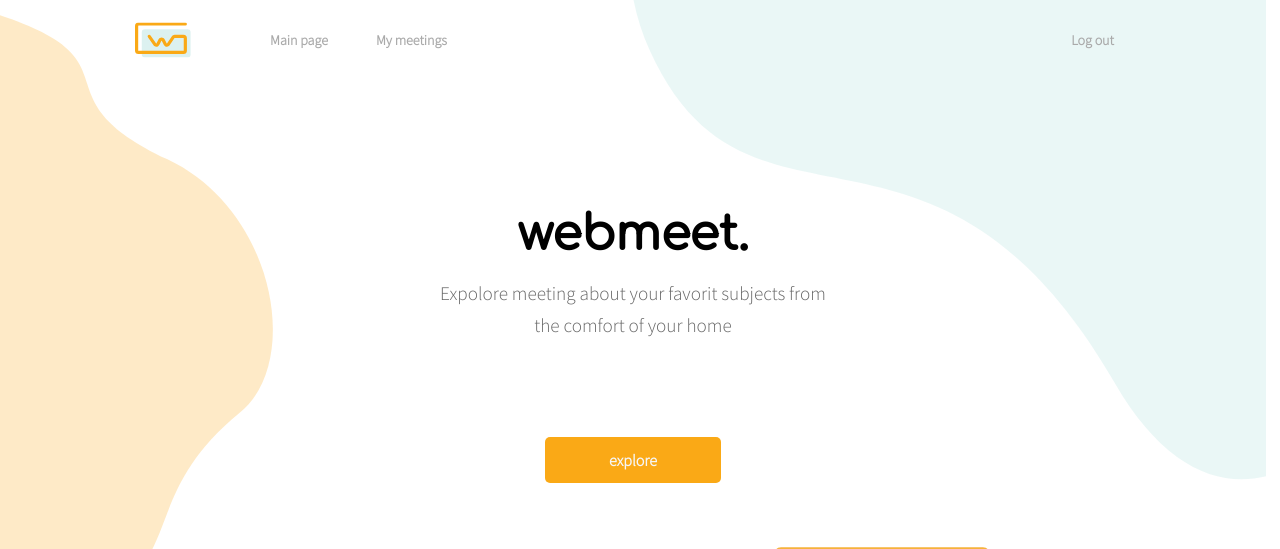
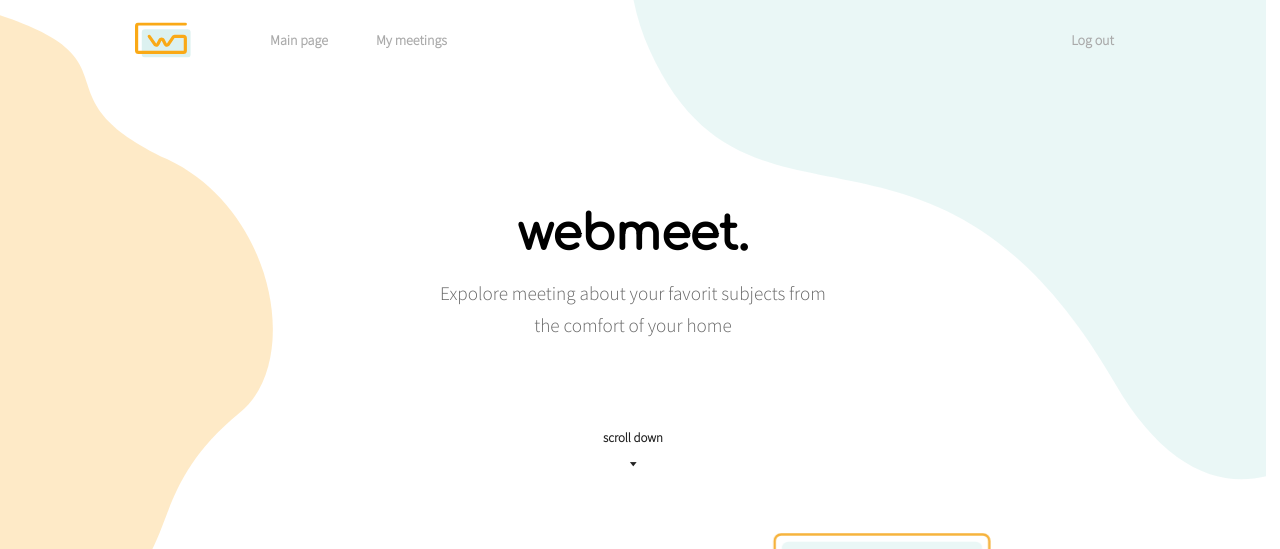
Before and after one commit to jensengbg-ali-suliman/webmeet, a Vue app: page /home/1 in a window 1280 px wide. Shown: the top 549 px of the page. Built offline with nearby package versions, Linux system fonts and the light colour scheme; no server answers.

Commit message:
Update Home.vue

```diff
--- a/src/views/Home.vue
+++ b/src/views/Home.vue
@@ -9,7 +9,11 @@
         Expolore meeting about your favorit subjects from the comfort of your
         home
       </p>
-      <button class="cta">explore</button>
+      <p class="exp">
+        scroll down
+        <br />
+        <span>&#x1F893;</span>
+      </p>
     </div>
     <img src="../assets/laptop.svg" alt class="bottom-img" />
     <meetings :user="userID" />
@@ -102,6 +106,26 @@ export default {
         //transform: translateY(-0.4rem);
       }
     }
+
+    .exp {
+      font-weight: bold;
+      font-size: 0.8rem;
+      margin-top: 3rem;
+      color: #222;
+      animation: expAnim 2s infinite;
+    }
+
+    @keyframes expAnim {
+      0% {
+        transform: translateY(0rem);
+      }
+      50% {
+        transform: translateY(1rem);
+      }
+      100% {
+        transform: translateY(0rem);
+      }
+    }
   }
 
   .bottom-img {
```
